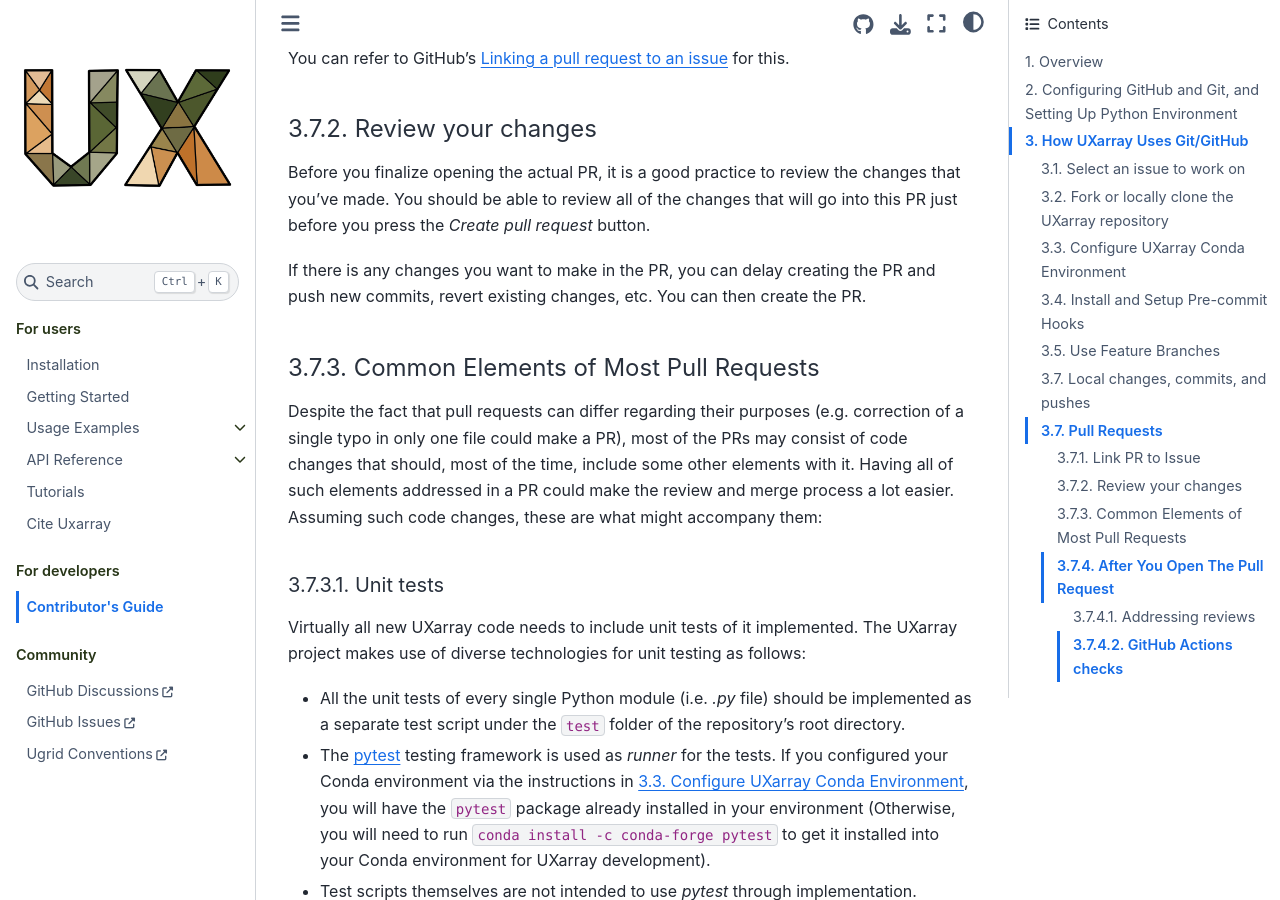
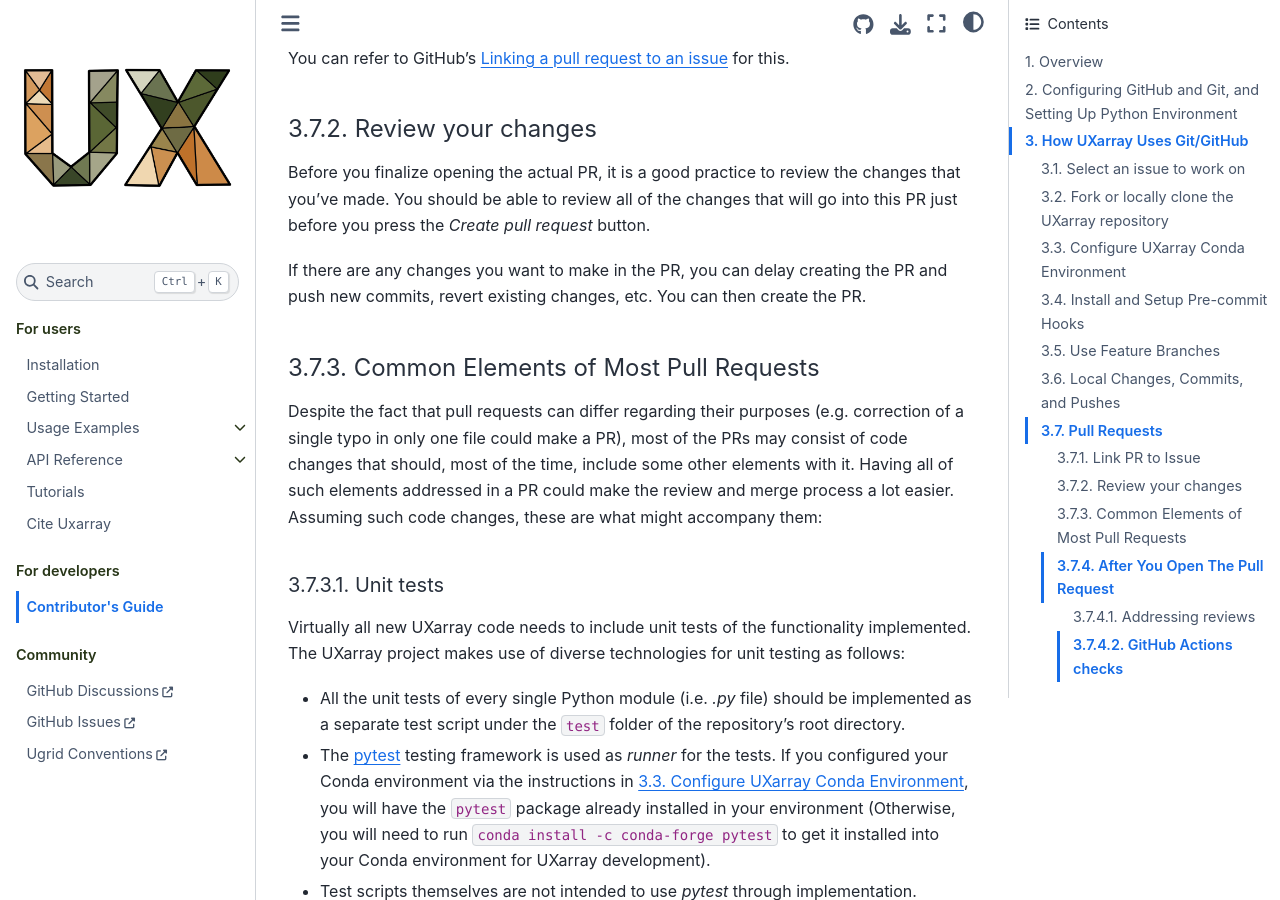
Before and after one commit to UXARRAY/uxarray, a Sphinx documentation site: the page built from docs/contributing.rst, in a window 1280 px wide and 900 px high, scrolled down 11581 px. Built offline with Sphinx 7.4.7 and the Sphinx Book theme 1.1.4, drawn with Linux system fonts in a browser that asks for light colours; some of the changed text lies outside the part shown.

Commit message:
Apply @michaela

```diff
--- a/docs/contributing.rst
+++ b/docs/contributing.rst
@@ -156,7 +156,7 @@
 `Miniconda <https://conda.io/miniconda.html/>`_.
 
 .. tip::
-    We recommend Miniconda as it does not install unnecessarily many
+    We recommend Miniconda as it does not unnecessarily install many
     packages that will not be needed for UXarray development.
 
 2. Make sure your conda is up to date by running this command from the
@@ -380,7 +380,7 @@
 Once you create the new branch, you are good to go with your local changes in the UXarray
 directory!
 
-3.7. Local changes, commits, and pushes
+3.6. Local Changes, Commits, and Pushes
 ---------------------------------------
 
 The local development process can very basically be itemized as follows:
@@ -492,7 +492,7 @@
 that you’ve made. You should be able to review all of the changes that will go into
 this PR just before you press the `Create pull request` button.
 
-If there is any changes you want to make in the PR, you can delay creating the PR
+If there are any changes you want to make in the PR, you can delay creating the PR
 and push new commits, revert existing changes, etc. You can then create the PR.
 
 3.7.3. Common Elements of Most Pull Requests
@@ -508,9 +508,9 @@
 3.7.3.1. Unit tests
 ~~~~~~~~~~~~~~~~~~~
 
-Virtually all new UXarray code needs to include unit tests of it implemented.
-The UXarray project makes use of diverse technologies for unit testing as
-follows:
+Virtually all new UXarray code needs to include unit tests of the functionality
+implemented. The UXarray project makes use of diverse technologies for unit testing
+as follows:
 
 * All the unit tests of every single Python module (i.e. `.py` file) should be
   implemented as a separate test script under the :code:`\test` folder of the
@@ -630,7 +630,7 @@
     accordingly if you are proposing changes to the API (e.g. new functions/attributes,
     modification(s) to existing functions, etc.)
 
-3.7.3.5. Usage Examples
+3.7.3.5. Usage examples
 ~~~~~~~~~~~~~~~~~~~~~~~
 
 .. note::
```
